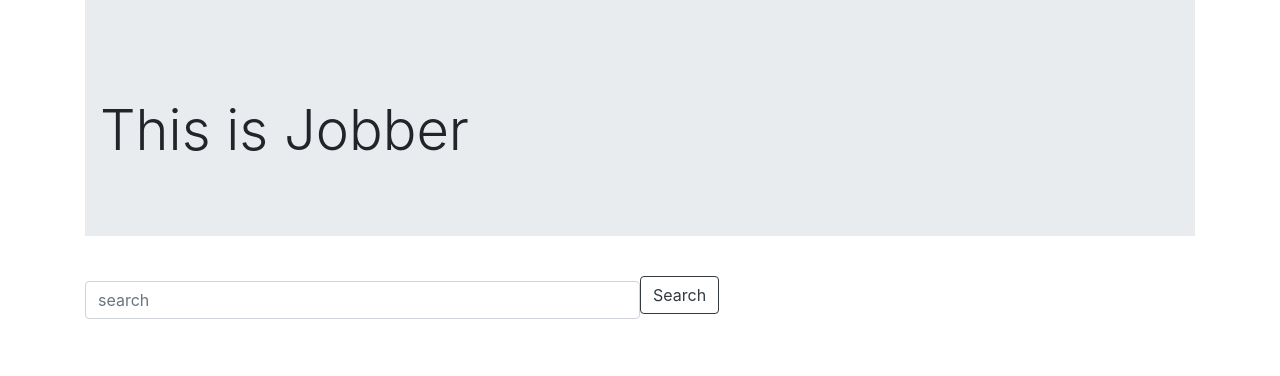
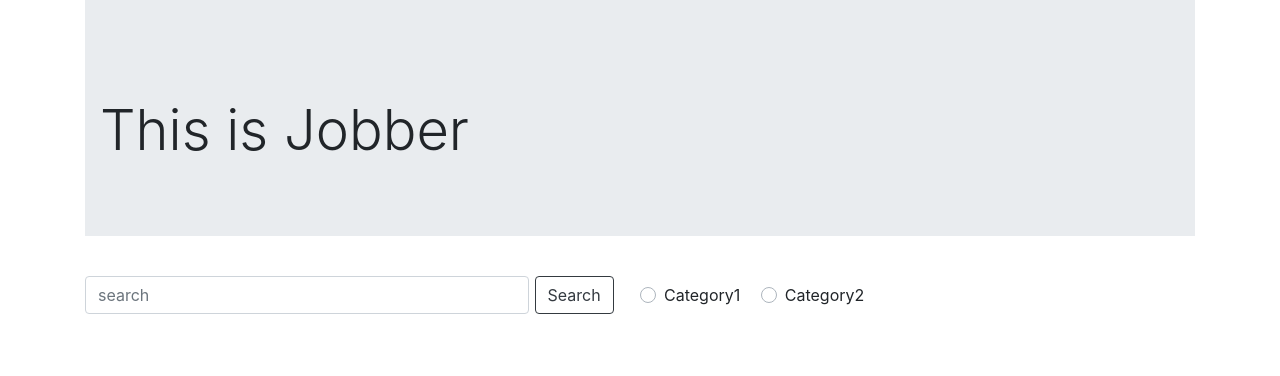
Before and after one commit to howardnguyen714/jobber, a Django app: template main_app/templates/home.html in a window 1280 px wide. Shown: the part 95-471 px from the top of the page. Run offline with Django 3.2, Linux system fonts and the light colour scheme; the template is opened without the code that fills it, so the values that code supplies are empty.

Commit message:
adds buttons to filter by industry + modifies css layout

```diff
--- a/main_app/static/css/style.css
+++ b/main_app/static/css/style.css
@@ -11,8 +11,13 @@
 }
 
 #search-bar{
-    width: 50%;
-    margin-top: 1%;
+    width: 80%;
+    margin-right: 1%;
+}
+
+.col-6{
+    padding-right: 0;
+    padding-left: 0;
 }
 
 .capitalize{
--- a/main_app/templates/home.html
+++ b/main_app/templates/home.html
@@ -1,4 +1,5 @@
 {% extends 'base.html' %}
+{% load static %}
 {% block content %}
 
 <div class="jumbotron jumbotron-fluid">
@@ -7,11 +8,23 @@
   </div>
 </div>
 
-<div>
-  <form method="GET" action="/search/" class="form-inline">
-    <input name="search" type="search" id="search-bar" class="form-control" placeholder="search">
-    <input type="submit" value="Search" class="form-control btn btn-outline-dark my-2 my-sm">
-  </form>
+<div class="form-inline">
+  <div class="col-6">
+    <form method="GET" action="/search/" class="form-inline my-2 my-md-0">
+      <input name="search" type="search" id="search-bar" class="form-control" placeholder="search">
+      <input type="submit" value="Search" class="form-control btn btn-outline-dark my-2 my-sm">
+    </form>
+  </div>
+  <div class="col-6">
+    <div class="custom-control custom-radio custom-control-inline">
+      <input type="radio" id="customRadioInline1" name="customRadioInline" class="custom-control-input">
+      <label class="custom-control-label" for="customRadioInline1">Category1</label>
+    </div>
+    <div class="custom-control custom-radio custom-control-inline">
+      <input type="radio" id="customRadioInline2" name="customRadioInline" class="custom-control-input">
+      <label class="custom-control-label" for="customRadioInline2">Category2</label>
+    </div>
+  </div>
 </div>
 
 <div class="card-deck">
```
